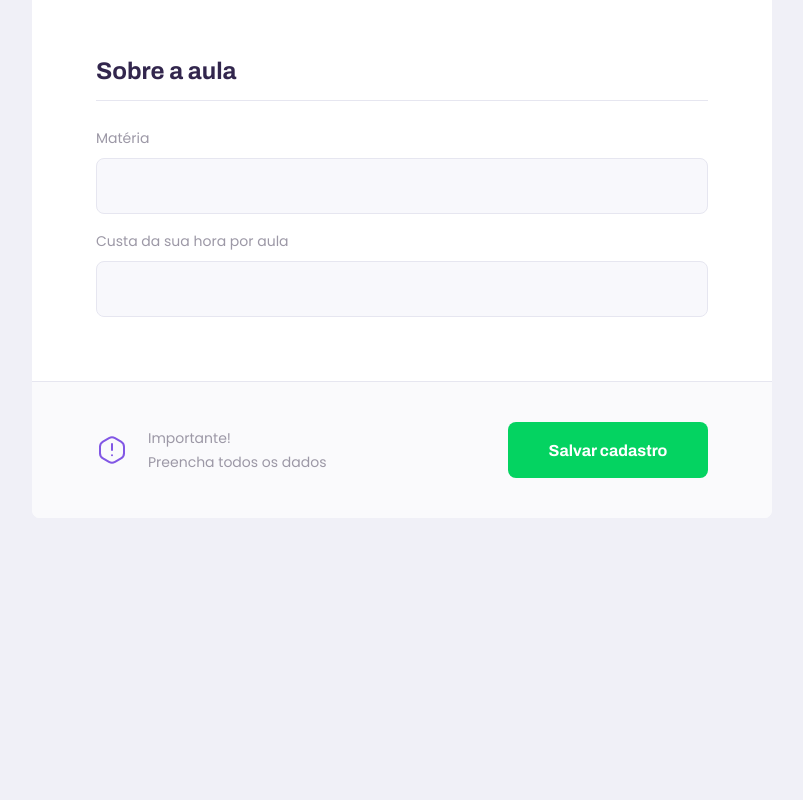
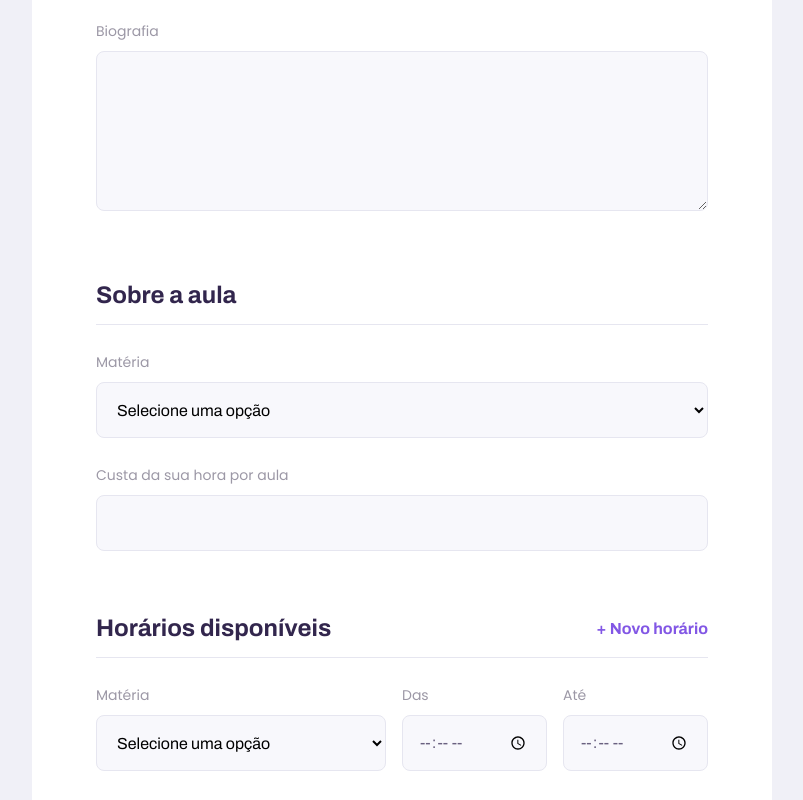
Before and after one commit to joaovieira23/proffy, a React (Create React App) app in the folder web/: page /give-classes in a window 1280 px wide. Shown: the part 740-1540 px from the top of the page, without its empty margins (238-1041 px from the left). Before the commit the page ends 1258 px from the top, so only its background shows below. Built offline with nearby package versions, Linux system fonts and the light colour scheme; the HTML template or start-up script is replaced by a standard one.

Commit message:
feat: prepare user registration

```diff
--- /dev/null
+++ b/web/src/components/Select/index.tsx
@@ -0,0 +1,28 @@
+import React, { SelectHTMLAttributes } from 'react';
+
+import './style.css';
+
+interface SelectProps extends SelectHTMLAttributes<HTMLSelectElement> {
+  name: string;
+  label: string;
+  options: Array<{
+    value: string;
+    label: string;
+  }>;
+}
+
+const Select: React.FC<SelectProps> = ({ name, label, options, ...rest }) => {
+  return (
+    <div className="select-block">
+      <label htmlFor={name}>{label}</label>
+      <select defaultValue="" id={name} {...rest}>
+        <option value="" disabled hidden>Selecione uma opção</option>
+        {options.map(option => {
+          return <option key={option.value} value={option.value}>{option.label}</option>
+        })}
+      </select>
+    </div>
+  );
+}
+
+export default Select;
--- /dev/null
+++ b/web/src/components/Select/style.css
@@ -0,0 +1,34 @@
+.select-block {
+  position: relative;
+}
+
+.select-block+.select-block {
+  margin-top: 1.4rem;
+}
+
+.select-block label {
+  font-size: 1.4rem;
+}
+
+.select-block select {
+  width: 100%;
+  height: 5.6rem;
+  margin-top: 0.8rem;
+  border-radius: 0.8rem;
+  background: var(--color-input-background);
+  border: 1px solid var(--color-line-in-white);
+  outline: 0;
+  padding: 0 1.6rem;
+  font: 1.6rem Archivo;
+}
+
+.select-block:focus-within::after {
+  width: calc(100% - 3.2rem);
+  height: 2px;
+  content: '';
+  background: var(--color-primary-light);
+  position: absolute;
+  left: 1.6rem;
+  right: 1.6rem;
+  bottom: 0;
+}
--- /dev/null
+++ b/web/src/components/Textarea/index.tsx
@@ -0,0 +1,19 @@
+import React, { TextareaHTMLAttributes } from 'react';
+
+import './style.css';
+
+interface TextareaProps extends TextareaHTMLAttributes<HTMLTextAreaElement> {
+  name: string;
+  label: string;
+}
+
+const Textarea: React.FC<TextareaProps> = ({ name, label, ...rest }) => {
+  return (
+    <div className="textarea-block">
+      <label htmlFor={name}>{label}</label>
+      <textarea id={name} {...rest} />
+    </div>
+  );
+}
+
+export default Textarea;
--- /dev/null
+++ b/web/src/components/Textarea/style.css
@@ -0,0 +1,36 @@
+.textarea-block {
+  position: relative;
+}
+
+.textarea-block+.textarea-block {
+  margin-top: 1.4rem;
+}
+
+.textarea-block label {
+  font-size: 1.4rem;
+}
+
+.textarea-block textarea {
+  width: 100%;
+  height: 16rem;
+  min-height: 8rem;
+  margin-top: 0.8rem;
+  border-radius: 0.8rem;
+  background: var(--color-input-background);
+  border: 1px solid var(--color-line-in-white);
+  outline: 0;
+  resize: vertical;
+  padding: 1.2rem 1.6rem;
+  font: 1.6rem Archivo;
+}
+
+.textarea-block:focus-within::after {
+  width: calc(100% - 3.2rem);
+  height: 2px;
+  content: '';
+  background: var(--color-primary-light);
+  position: absolute;
+  left: 1.6rem;
+  right: 1.6rem;
+  bottom: 7px;
+}
--- a/web/src/pages/TeacherForm/index.tsx
+++ b/web/src/pages/TeacherForm/index.tsx
@@ -1,12 +1,24 @@
-import React from 'react';
+import React, { useState } from 'react';
 import Input from '../../components/Input';
 import PageHeader from '../../components/PageHeader';
+import Textarea from '../../components/Textarea';
+import Select from '../../components/Select';
 
 import warningIcon from '../../assets/images/icons/warning.svg'
 
 import './styles.css';
 
 function TeacherForm() {
+  const [scheduleItems, setScheduleItems] = useState([
+    { week_day: 0, from: '', to: '' }
+  ]);
+
+  function addNewScheduleItem() {
+    setScheduleItems([
+      ...scheduleItems,
+      { week_day: 0, from: '', to: '' }
+    ])
+  }
   return (
     <div id="page-teacher-form" className="container">
       <PageHeader
@@ -21,16 +33,61 @@
           <Input name="name" label="Nome completo" />
           <Input name="avatar" label="Avatar" />
           <Input name="whatsapp" label="Whatsapp" />
+          <Textarea name="bio" label="Biografia" />
 
         </fieldset>
 
         <fieldset>
           <legend>Sobre a aula</legend>
 
-          <Input name="subject" label="Matéria" />
+          <Select
+            name="subject"
+            label="Matéria"
+            options={[
+              { value: 'Artes', label: 'Artes' },
+              { value: 'Biologia', label: 'Biologia' },
+              { value: 'História', label: 'História' },
+              { value: 'Física', label: 'Física' },
+              { value: 'Geografia', label: 'Geografia' },
+              { value: 'Ingles', label: 'Ingles' },
+              { value: 'Matemática', label: 'Matemática' },
+              { value: 'Português', label: 'Português' },
+              { value: 'Química', label: 'Química' },
+            ]} />
           <Input name="cost" label="Custa da sua hora por aula" />
 
         </fieldset>
+
+        <fieldset>
+          <legend>
+            Horários disponíveis
+          <button type="button" onClick={addNewScheduleItem}>+ Novo horário</button>
+          </legend>
+
+
+
+          {scheduleItems.map(schedule => {
+            return (
+              <div key={schedule.week_day} className="schedule-item">
+                <Select
+                  name="subject"
+                  label="Matéria"
+                  options={[
+                    { value: '0', label: 'Domingo' },
+                    { value: '1', label: 'Segunda-feira' },
+                    { value: '2', label: 'Terça-feira' },
+                    { value: '3', label: 'Quarta-feira' },
+                    { value: '4', label: 'Quinta-feira' },
+                    { value: '5', label: 'Sexta-feira' },
+                    { value: '6', label: 'Sábado' }
+                  ]} />
+                <Input name="from" label="Das" type="time" />
+                <Input name="to" label="Até" type="time" />
+              </div>
+            );
+          })}
+        </fieldset>
+
 
         <footer>
           <p>
--- a/web/src/pages/TeacherForm/styles.css
+++ b/web/src/pages/TeacherForm/styles.css
@@ -36,6 +36,27 @@
   width: 100%;
   padding-bottom: 1.6rem;
   border-bottom: 1px solid var(--color-line-in-white);
+}
+
+#page-teacher-form main fieldset legend button {
+  background: none;
+  border: 0;
+  color: var(--color-primary);
+  font: 700 1.6rem Archivo;
+  cursor: pointer;
+  transition: color 0.2s;
+}
+
+#page-teacher-form main fieldset legend button:hover {
+  color: var(--color-primary-dark);
+}
+
+#page-teacher-form main fieldset .input-block+.textarea-block {
+  margin-top: 2.4rem;
+}
+
+#page-teacher-form main fieldset .select-block+.input-block {
+  margin-top: 2.4rem;
 }
 
 #page-teacher-form main label {
@@ -96,12 +117,23 @@
     padding: 0 6.4rem;
   }
 
+  #page-teacher-form main .schedule-item {
+    display: grid;
+    grid-template-columns: 2fr 1fr 1fr;
+    column-gap: 1.6rem;
+  }
+
+  #page-teacher-form main .schedule-item .input-block {
+    margin-top: 0 !important;
+  }
+
   #page-teacher-form main footer {
     padding: 4.0rem 6.4rem;
     display: flex;
     align-items: center;
     justify-content: space-between;
   }
+
 
   #page-teacher-form main footer p {
     justify-content: space-between;
--- a/web/src/pages/TeacherList/index.tsx
+++ b/web/src/pages/TeacherList/index.tsx
@@ -4,14 +4,39 @@
 import PageHeader from '../../components/PageHeader';
 import TeacherItem from '../../components/TeacherItem';
 import Input from '../../components/Input';
+import Select from '../../components/Select';
 
 function TeacherList() {
   return (
     <div id="page-teacher-list" className="container">
       <PageHeader title="Estes são os proffys disponíveis.">
         <form id="search-teachers">
-          <Input name="subject" label="Matéria" />
-          <Input name="week_day" label="Dia da semana" />
+          <Select
+            name="subject"
+            label="Matéria"
+            options={[
+              { value: 'Artes', label: 'Artes' },
+              { value: 'Biologia', label: 'Biologia' },
+              { value: 'História', label: 'História' },
+              { value: 'Física', label: 'Física' },
+              { value: 'Geografia', label: 'Geografia' },
+              { value: 'Ingles', label: 'Ingles' },
+              { value: 'Matemática', label: 'Matemática' },
+              { value: 'Português', label: 'Português' },
+              { value: 'Química', label: 'Química' },
+            ]} />
+          <Select
+            name="subject"
+            label="Matéria"
+            options={[
+              { value: '0', label: 'Domingo' },
+              { value: '1', label: 'Segunda-feira' },
+              { value: '2', label: 'Terça-feira' },
+              { value: '3', label: 'Quarta-feira' },
+              { value: '4', label: 'Quinta-feira' },
+              { value: '5', label: 'Sexta-feira' },
+              { value: '6', label: 'Sábado' }
+            ]} />
           <Input name="time" label="Hora" />
         </form>
       </PageHeader>
--- a/web/src/pages/TeacherList/styles.css
+++ b/web/src/pages/TeacherList/styles.css
@@ -29,7 +29,8 @@
     bottom: -28px;
   }
 
-  #search-teachers .input-block+.input-block {
+  #search-teachers .input-block+.input-block,
+  #search-teachers .select-block+.select-block {
     margin-top: 0px;
   }
 
```
